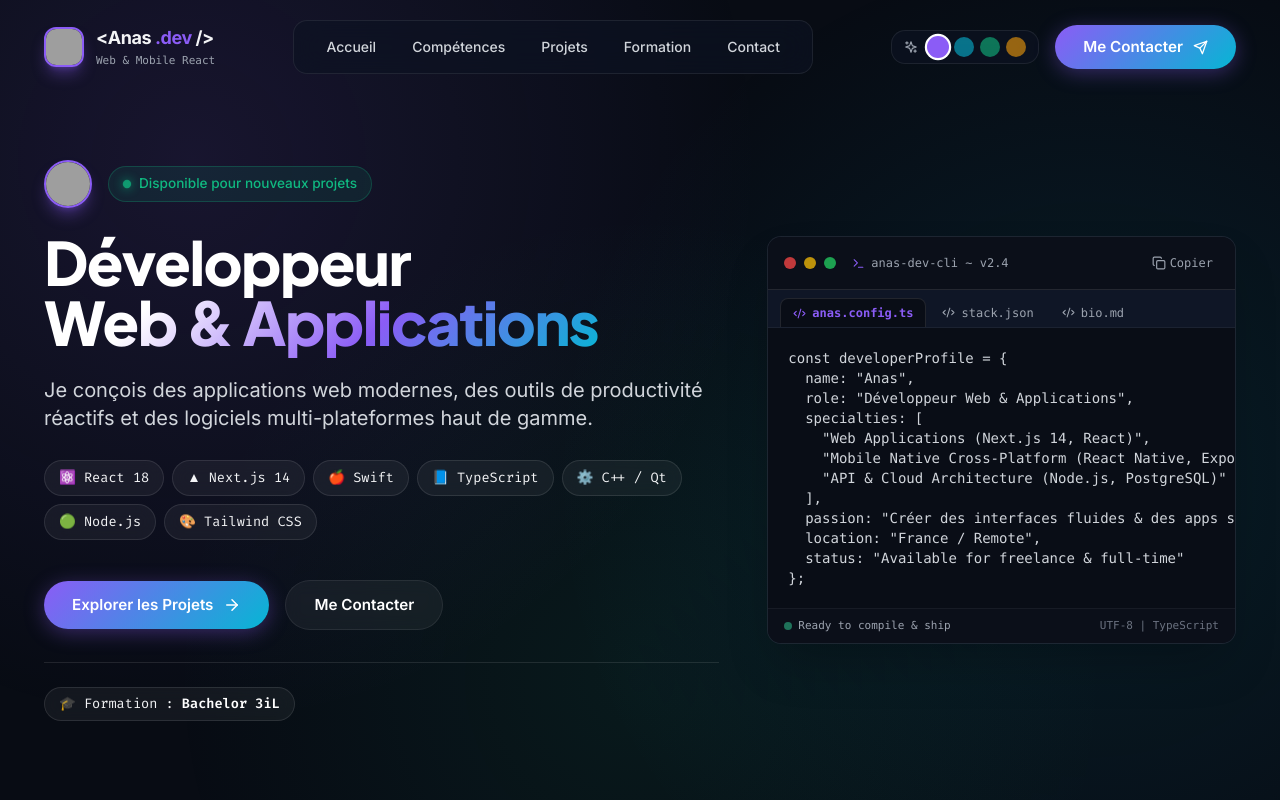
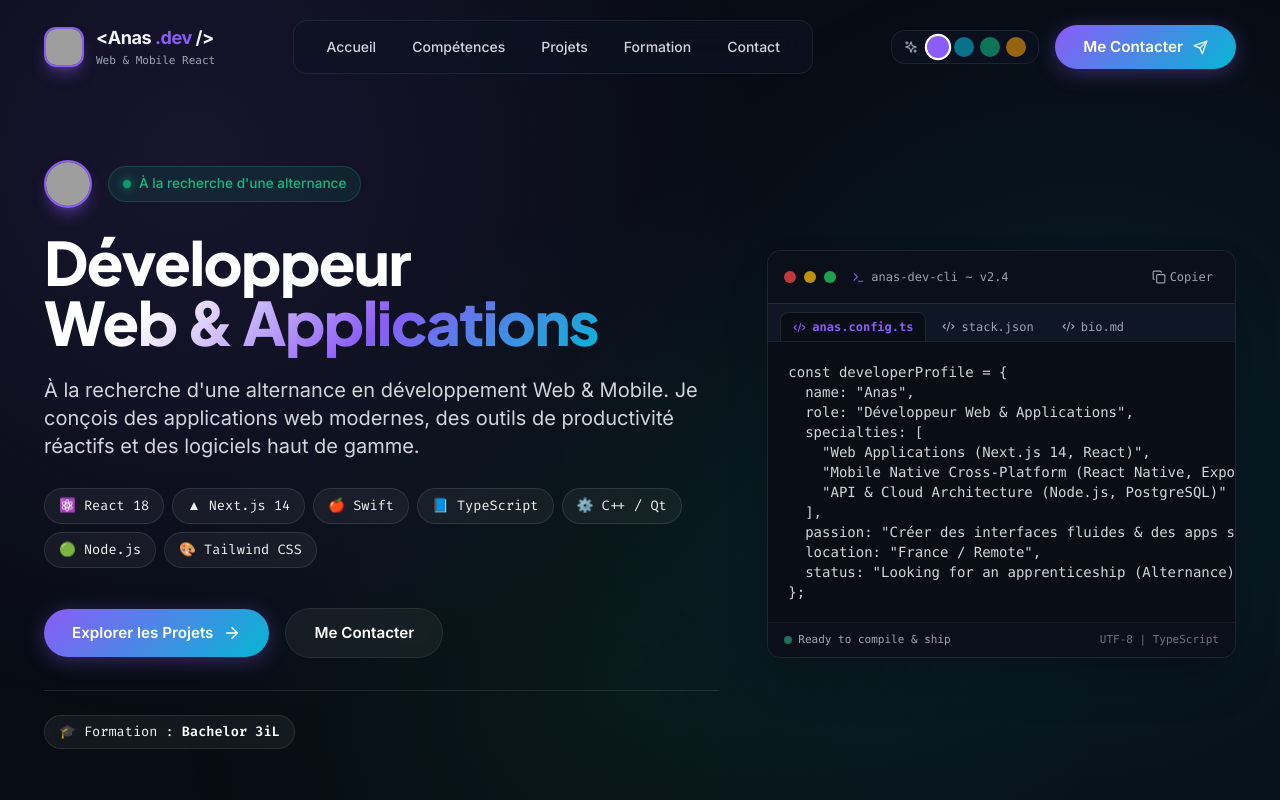
Before and after one commit to Akhy1001/portfolio, a Next.js app: page / in a window 1280 px wide. Shown: the top 800 px of the page. Built offline with nearby package versions, Linux system fonts and the light colour scheme; grey boxes are pictures that could not be loaded.

Commit message:
feat: update status and tagline to search for alternance

```diff
--- a/components/Hero.jsx
+++ b/components/Hero.jsx
@@ -31,7 +31,7 @@
   ],
   passion: "Créer des interfaces fluides & des apps scalables",
   location: "${personalInfo.location}",
-  status: "Available for freelance & full-time"
+  status: "Looking for an apprenticeship (Alternance)"
 };`,
     "stack.json": `{
   "core": ["React 18", "Next.js 14 App Router", "React Native"],
--- a/data/portfolioData.js
+++ b/data/portfolioData.js
@@ -3,10 +3,10 @@
   username: "Akhy1001",
   title: "Développeur Web & Applications",
   subtitle: "TypeScript • Next.js • React • Swift • C++",
-  tagline: "Je conçois des applications web modernes, des outils de productivité réactifs et des logiciels multi-plateformes haut de gamme.",
+  tagline: "À la recherche d'une alternance en développement Web & Mobile. Je conçois des applications web modernes, des outils de productivité réactifs et des logiciels haut de gamme.",
   bio: "Passionné par le développement d'applications performantes et l'architecture logicielle. Expérimenté dans l'écosystème TypeScript/Next.js/React pour le Web, Swift/React Native pour le Mobile, et C++/Qt pour les systèmes réseau.",
   location: "France / Remote",
-  availability: "Disponible pour nouveaux projets",
+  availability: "À la recherche d'une alternance",
   yearsExperience: "Bachelor 3iL",
   completedProjects: "15+",
   satisfiedClients: "100%",
```
